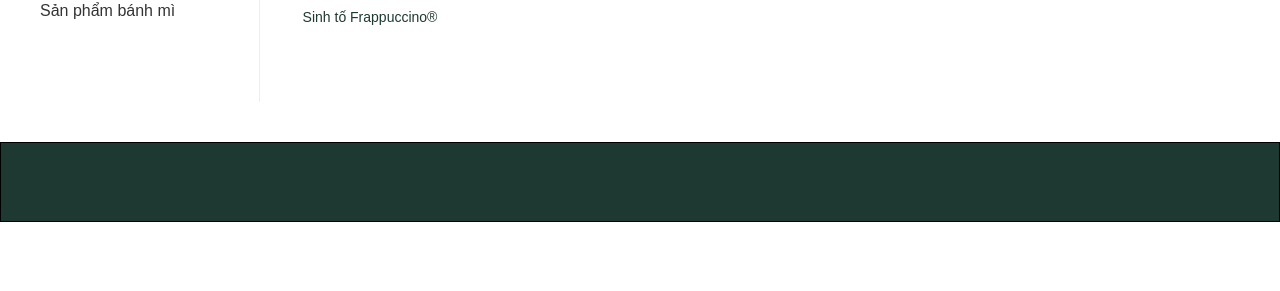
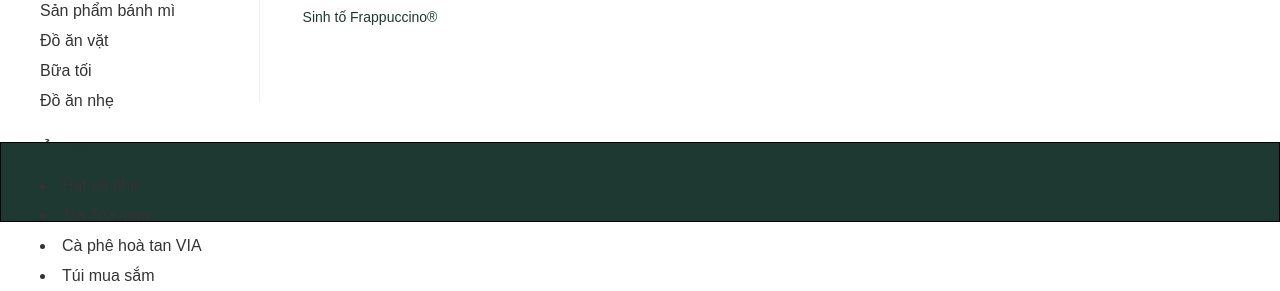
Before and after one commit to nghiadang123/html-learningitss, a plain HTML site: page StartBuckweb/index.html in a window 1280 px wide. Shown: the part 578-869 px from the top of the page. Before the commit the page ends 800 px from the top, so only its background shows below. Drawn offline with Linux system fonts and the light colour scheme.

Commit message:
update file

```diff
--- a/StartBuckweb/index.html
+++ b/StartBuckweb/index.html
@@ -46,7 +46,15 @@
       <ul>
         <li>Bữa trưa</li>
         <li>Sản phẩm bánh mì</li>
+        <li>Đồ ăn vặt</li>
+        <li>Bữa tối</li>
+        <li>Đồ ăn nhẹ</li>
       </ul>
+      <h3>Ở nhà</h3>
+        <li>Hạt cà phê</li>
+        <li>Trà Teavana</li>
+        <li>Cà phê hoà tan VIA</li>
+        <li>Túi mua sắm</li>
     </aside>
 
     <main class="content">
```
